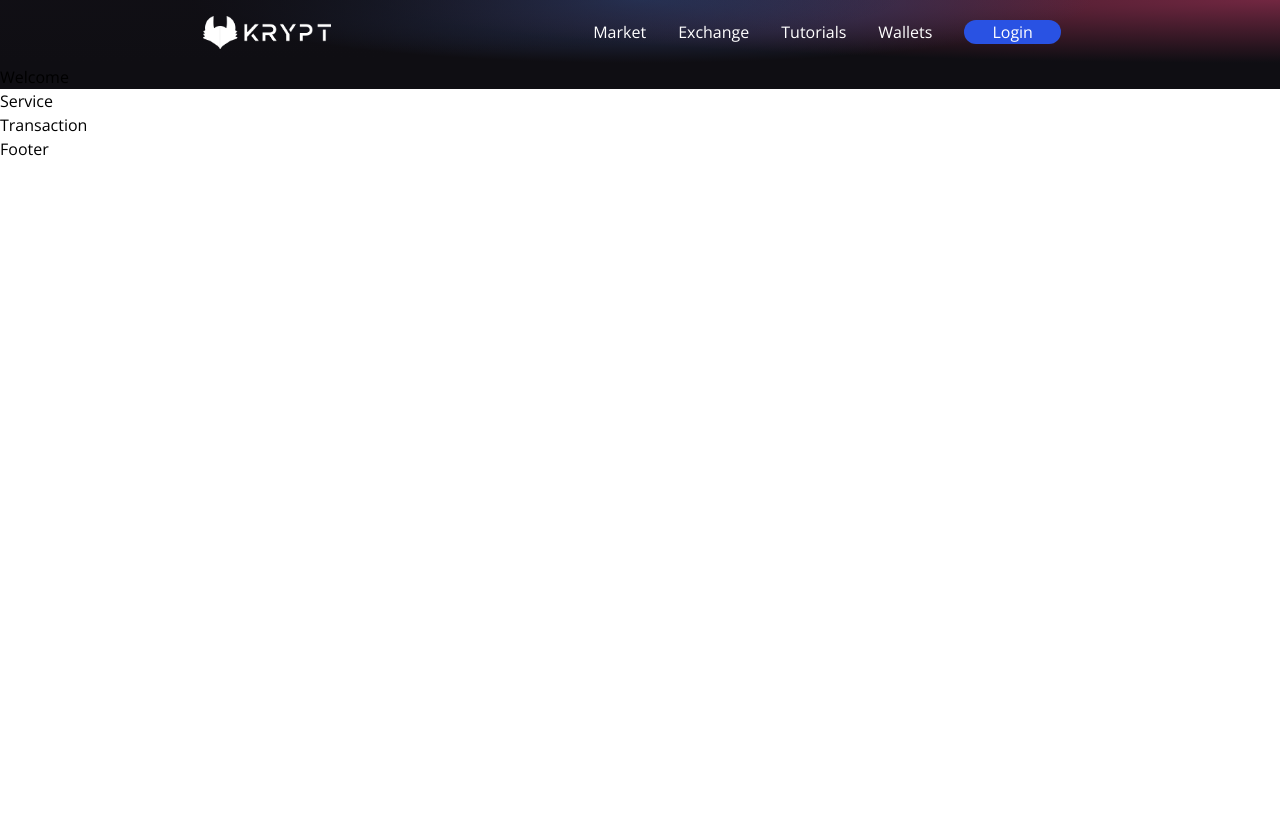
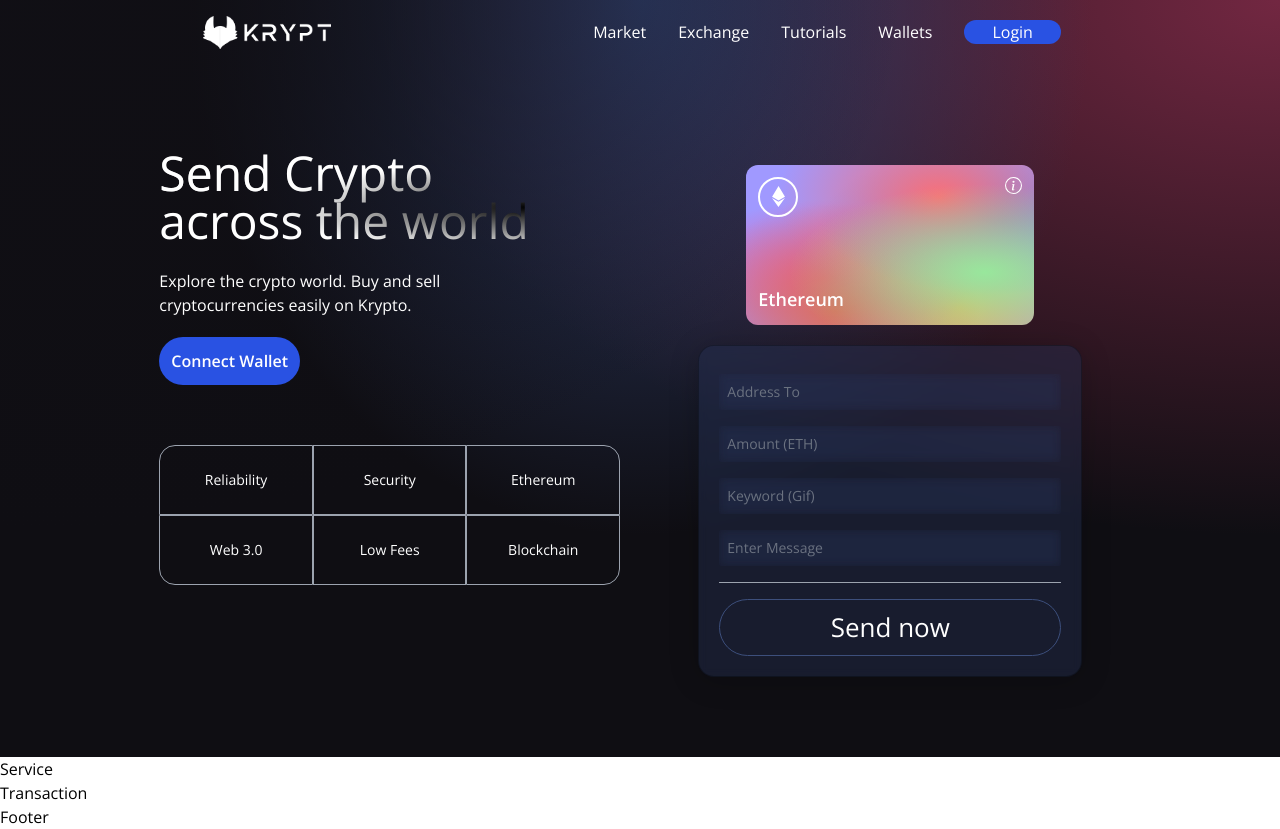
Before and after one commit to Megajjks/Krypto-Transaction, a React (Vite) app in the folder client/: page / in a window 1280 px wide. Before the commit the page ends 800 px from the top, so only its background shows below. Built offline with nearby package versions, Linux system fonts and the light colour scheme.

Commit message:
Feat: edit welcome and update tailwind.config.js according v3

```diff
--- a/client/package.json
+++ b/client/package.json
@@ -7,6 +7,7 @@
     "preview": "vite preview"
   },
   "dependencies": {
+    "@tailwindcss/forms": "^0.4.0",
     "ethers": "^5.5.3",
     "react": "^17.0.2",
     "react-dom": "^17.0.2",
--- a/client/src/components/Loader.jsx
+++ b/client/src/components/Loader.jsx
@@ -1,6 +1,8 @@
 const Loader = () => {
   return (
-    <h1>Loader</h1>
+    <div className="flex justify-center items-center py-3">
+      <div className="animate-spin rounded-full h-32 w-32 border-b-2 border-red-700"/>
+    </div>
   );
 }
 
--- a/client/src/components/Welcome.jsx
+++ b/client/src/components/Welcome.jsx
@@ -1,7 +1,117 @@
+import React, { useContext } from "react";
+import { AiFillPlayCircle } from "react-icons/ai";
+import { SiEthereum } from "react-icons/si";
+import { BsInfoCircle } from "react-icons/bs";
+
+import { Loader } from "./index";
+
+const companyCommonStyles = "min-h-[70px] sm:px-0 px-2 sm:min-w-[120px] flex justify-center items-center border-[0.5px] border-gray-400 text-sm font-light text-white";
+
+const Input = ({ placeholder, name, type, value, handleChange }) => (
+  <input
+    placeholder={placeholder}
+    type={type}
+    step="0.0001"
+    value={value}
+    onChange={(e) => handleChange(e, name)}
+    className="my-2 w-full rounded-sm p-2 outline-none bg-transparent text-white border-none text-sm white-glassmorphism"
+  />
+);
+
 const Welcome = () => {
+
+  const connectWallet = () =>(
+    console.log("connect wallet")
+  )
+
+  const handleSubmit = (e) => {
+    console.log(e)
+  };
+
+  const handleChange = () =>{
+    console.log("handleChange")
+  }
+
   return (
-    <h1>Welcome</h1>
+    <div className="flex w-full justify-center items-center">
+      <div className="flex mf:flex-row flex-col items-start justify-between md:p-20 py-12 px-4">
+        <div className="flex flex-1 justify-start items-start flex-col mf:mr-10">
+          <h1 className="text-3xl sm:text-5xl text-white text-gradient py-1">
+            Send Crypto <br /> across the world
+          </h1>
+          <p className="text-left mt-5 text-white font-light md:w-9/12 w-11/12 text-base">
+            Explore the crypto world. Buy and sell cryptocurrencies easily on Krypto.
+          </p>
+          <button
+            type="button"
+            onClick={connectWallet}
+            className="flex flex-row justify-center items-center my-5 bg-[#2952e3] p-3 rounded-full  cursor-pointer hover:bg-[#2546bd]"
+          >
+            <p className="text-white text-base font-semibold">
+              Connect Wallet
+            </p>
+          </button>
+
+          <div className="grid sm:grid-cols-3 grid-cols-2 w-full mt-10">
+            <div className={`rounded-tl-2xl ${companyCommonStyles}`}>
+              Reliability
+            </div>
+            <div className={companyCommonStyles}>Security</div>
+            <div className={`sm:rounded-tr-2xl ${companyCommonStyles}`}>
+              Ethereum
+            </div>
+            <div className={`sm:rounded-bl-2xl ${companyCommonStyles}`}>
+              Web 3.0
+            </div>
+            <div className={companyCommonStyles}>Low Fees</div>
+            <div className={`rounded-br-2xl ${companyCommonStyles}`}>
+              Blockchain
+            </div>
+          </div>
+        </div>
+
+        <div className="flex flex-col flex-1 items-center justify-start w-full mf:mt-0 mt-10">
+          <div className="p-3 flex justify-end items-start flex-col rounded-xl h-40 sm:w-72 w-full my-5 eth-card .white-glassmorphism ">
+            <div className="flex justify-between flex-col w-full h-full">
+              <div className="flex justify-between items-start">
+                <div className="w-10 h-10 rounded-full border-2 border-white flex justify-center items-center">
+                  <SiEthereum fontSize={21} color="#fff" />
+                </div>
+                <BsInfoCircle fontSize={17} color="#fff" />
+              </div>
+              <div>
+                <p className="text-white font-semibold text-lg mt-1">
+                  Ethereum
+                </p>
+              </div>
+            </div>
+          </div>
+          <div className="p-5 sm:w-96 w-full flex flex-col justify-start items-center blue-glassmorphism">
+            <Input placeholder="Address To" name="addressTo" type="text" handleChange={handleChange} />
+            <Input placeholder="Amount (ETH)" name="amount" type="number" handleChange={handleChange} />
+            <Input placeholder="Keyword (Gif)" name="keyword" type="text" handleChange={handleChange} />
+            <Input placeholder="Enter Message" name="message" type="text" handleChange={handleChange} />
+
+            <div className="h-[1px] w-full bg-gray-400 my-2" />
+
+            {false ? (
+              <Loader/>
+            ) : (
+              <button
+                type="button"
+                onClick={handleSubmit}
+                className="text-white w-full mt-2 border-[1px] p-2 border-[#3d4f7c] hover:bg-[#3d4f7c] rounded-full cursor-pointer"
+              >
+                Send now
+              </button>
+            )}
+
+
+          </div>
+        </div>
+      </div>
+    </div>
   );
-}
+};
 
 export default Welcome;
--- a/client/tailwind.config.js
+++ b/client/tailwind.config.js
@@ -1,9 +1,32 @@
 module.exports = {
-  content: [
-    "./src/**/*.{js,jsx,ts,tsx}",
-  ],
+  content: ["./src/**/*.{js,jsx,ts,tsx}", "./public/index.html"],
+  mode: "jit",
+  darkMode: 'media', // or 'media' or 'class'
   theme: {
-    extend: {},
+    fontFamily: {
+      display: ["Open Sans", "sans-serif"],
+      body: ["Open Sans", "sans-serif"],
+    },
+    extend: {
+      screens: {
+        mf: "990px",
+      },
+      keyframes: {
+        "slide-in": {
+          "0%": {
+            "-webkit-transform": "translateX(120%)",
+            transform: "translateX(120%)",
+          },
+          "100%": {
+            "-webkit-transform": "translateX(0%)",
+            transform: "translateX(0%)",
+          },
+        },
+      },
+      animation: {
+        "slide-in": "slide-in 0.5s ease-out",
+      },
+    },
   },
-  plugins: [],
-}
+  plugins: [require("@tailwindcss/forms")],
+};
```
Also changed, not shown: 1 other file (tests, documents, lock files or other folders).
